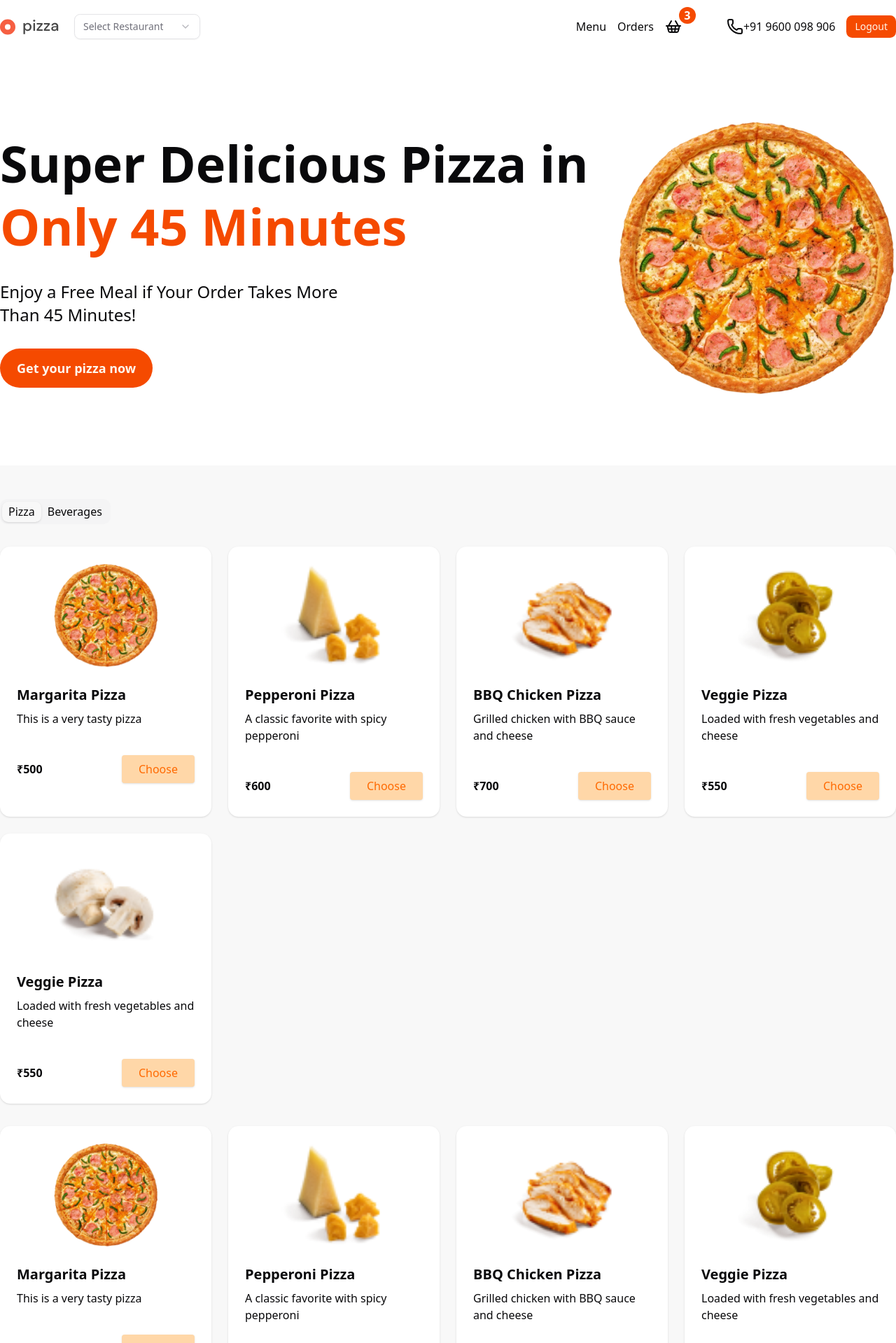
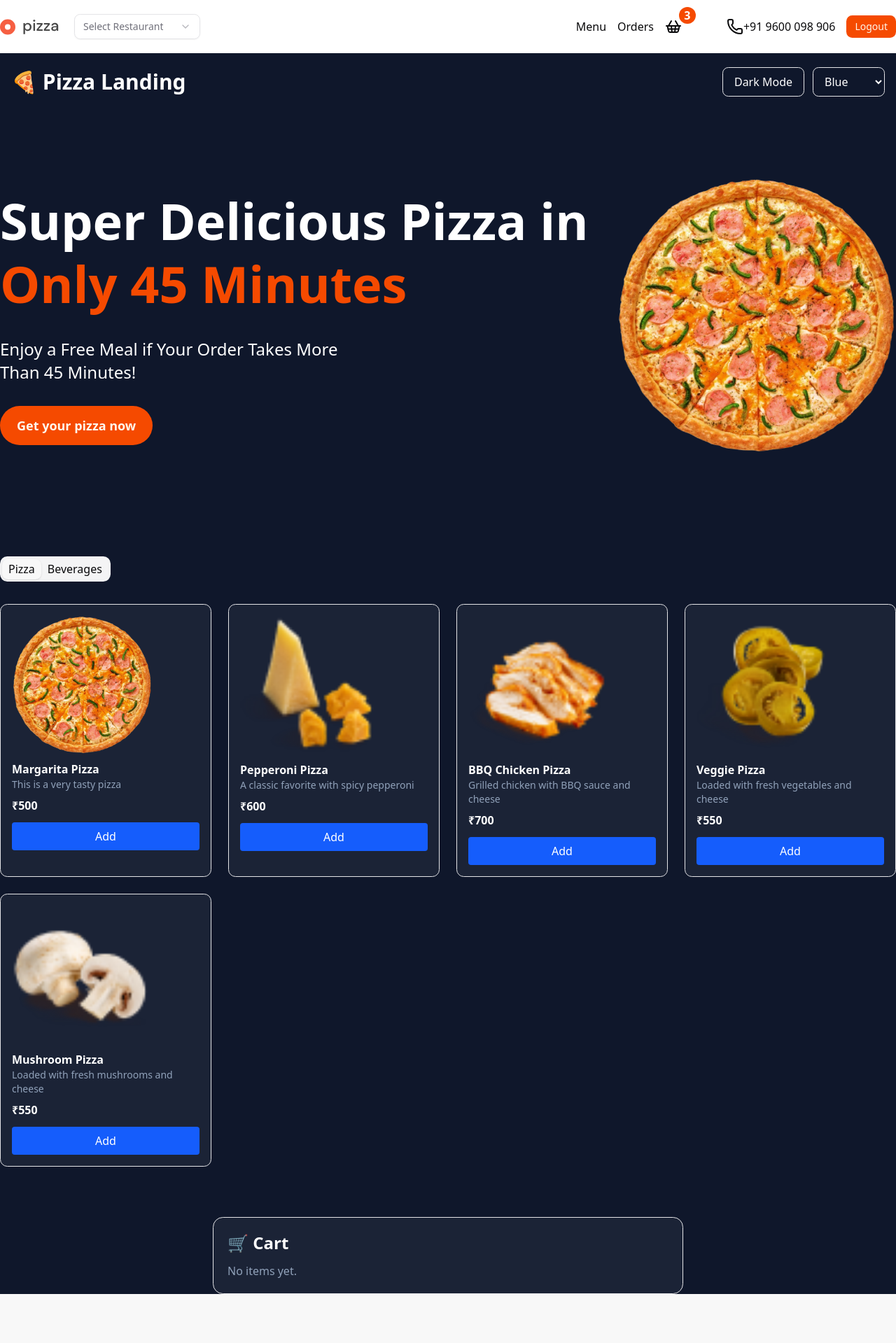
Before and after one commit to abhirajbhargava19/client-ui, a Next.js app: page / in a window 1280 px wide. Shown: the top 1919 px of the page at 70% size. After the commit the page ends 1849 px from the top, so only its background shows below. Built offline with nearby package versions, Linux system fonts and the light colour scheme.

Commit message:
add cart context and update lyout/ui for dark theme with add to cart support

```diff
--- /dev/null
+++ b/app/(home)/components/context-cart.tsx
@@ -0,0 +1,53 @@
+"use client";
+
+import { createContext, useContext, useState, ReactNode } from "react";
+
+type Product = {
+  id: string;
+  name: string;
+  description: string;
+  image: string;
+  price: number;
+};
+
+type CartItem = Product & { qty: number };
+
+type CartContextType = {
+  cart: CartItem[];
+  addToCart: (product: Product) => void;
+  total: number;
+};
+
+const CartContext = createContext<CartContextType | undefined>(undefined);
+
+export function CartProvider({ children }: { children: ReactNode }) {
+  const [cart, setCart] = useState<CartItem[]>([]);
+
+  const addToCart = (product: Product) => {
+    setCart((prev) => {
+      const exists = prev.find((p) => p.id === product.id);
+      if (exists) {
+        return prev.map((p) =>
+          p.id === product.id ? { ...p, qty: p.qty + 1 } : p
+        );
+      }
+      return [...prev, { ...product, qty: 1 }];
+    });
+  };
+
+  const total = cart.reduce((sum, item) => sum + item.price * item.qty, 0);
+
+  return (
+    <CartContext.Provider value={{ cart, addToCart, total }}>
+      {children}
+    </CartContext.Provider>
+  );
+}
+
+export const useCart = () => {
+  const context = useContext(CartContext);
+  if (!context) {
+    throw new Error("useCart must be used inside CartProvider");
+  }
+  return context;
+};
--- a/app/(home)/components/product-card.tsx
+++ b/app/(home)/components/product-card.tsx
@@ -1,5 +1,7 @@
+"use client";
+
 import { Button } from '@/components/ui/button';
-import { Card,  CardContent, CardFooter, CardHeader } from '@/components/ui/card';
+import { Card, CardContent, CardFooter, CardHeader } from '@/components/ui/card';
 import { Dialog, DialogContent, DialogDescription, DialogHeader, DialogTitle, DialogTrigger } from '@/components/ui/dialog';
 import { Label } from '@/components/ui/label';
 import { RadioGroup, RadioGroupItem } from '@/components/ui/radio-group';
@@ -8,36 +10,57 @@ import ToppingList from './topping-list';
 import { ShoppingCart } from 'lucide-react';
 
 
-type Product ={
+const useCart = () => {
+  const addToCart = (product: any) => {
+    console.warn('addToCart called, but CartContext is not available. Product:', product);
+  };
+
+  return { addToCart };
+};
+
+type Product = {
   id: string;
   name: string;
   description: string;
   image: string;
   price: number;
-}
+};
 
- type PropTypes = {product: Product}
-const ProductCard = ({product}: PropTypes) => {
+type PropTypes = { product: Product };
+
+const ProductCard = ({ product }: PropTypes) => {
+  const { addToCart } = useCart();
+
   return (
     <Card className="border-none rounded-xl">
-  <CardHeader className='flex items-center justify-center'>
-    <Image alt="pizza-image" width={150} height={150} src={product.image}/>
+      <CardHeader className="flex items-center justify-center">
+        <Image alt="pizza-image" width={150} height={150} src={product.image} />
       </CardHeader>
+
       <CardContent>
         <h2 className="text-xl font-bold">{product.name}</h2>
         <p className="mt-2">{product.description}</p>
       </CardContent>
-  <CardFooter className='flex items-center justify-between mt-4'>
+
+      <CardFooter className="flex items-center justify-between mt-4">
         <p>
-    <span className="font-bold">₹{product.price}
-      </span></p>
+          <span className="font-bold">₹{product.price}</span>
+        </p>
+
         <Dialog>
-  <DialogTrigger className="bg-orange-200 hover:bg-orange-300 text-orange-500 px-6 py-2 rounded
-  -full shadow hover:shadow-lg outline-none focus:outline-none ease-linear transition-all
-   duration-150">
+          <DialogTrigger className="bg-orange-200 hover:bg-orange-300 text-orange-500 px-6 py-2 rounded-full shadow hover:shadow-lg outline-none focus:outline-none transition-all duration-150">
             Choose
           </DialogTrigger>
-  <DialogContent className='max-w-3xl p-0'>
+
+          <DialogContent className="max-w-3xl p-0">
+            <DialogHeader>
+              {/* Visually hidden title to remove accessibility error */}
+              <DialogTitle className="sr-only">{product.name} customization</DialogTitle>
+              <DialogDescription className="sr-only">
+                Choose size and crust options for the pizza
+              </DialogDescription>
+            </DialogHeader>
+
             <div className="flex">
               <div className="w-1/3 bg-white rounded p-8 flex items-center justify-center">
                 <Image alt="pizza-image" width={450} height={450} src={product.image} />
@@ -52,30 +75,21 @@ const ProductCard = ({product}: PropTypes) => {
                   <RadioGroup defaultValue="small" className="grid grid-cols-3 gap-4 mt-2">
                     <div>
                       <RadioGroupItem value="small" id="small" className="peer sr-only" aria-label="Small" />
-              <Label
-                htmlFor="small"
-                className="flex flex-col items-center justify-between rounded-md border-2 bg-white p-4 hover:bg-accent hover:text-accent-foreground peer-data-[state=checked]:border-primary [&:has([data-state=checked])]:border-primary"
-              >
+                      <Label htmlFor="small" className="flex flex-col items-center justify-between rounded-md border-2 bg-white p-4 hover:bg-accent peer-data-[state=checked]:border-primary">
                         Small
                       </Label>
                     </div>
 
                     <div>
                       <RadioGroupItem value="medium" id="medium" className="peer sr-only" aria-label="Medium" />
-              <Label
-                htmlFor="medium"
-                className="flex flex-col items-center justify-between rounded-md border-2 bg-white p-4 hover:bg-accent hover:text-accent-foreground peer-data-[state=checked]:border-primary [&:has([data-state=checked])]:border-primary"
-              >
+                      <Label htmlFor="medium" className="flex flex-col items-center justify-between rounded-md border-2 bg-white p-4 hover:bg-accent peer-data-[state=checked]:border-primary">
                         Medium
                       </Label>
                     </div>
 
                     <div>
                       <RadioGroupItem value="large" id="large" className="peer sr-only" aria-label="Large" />
-              <Label
-                htmlFor="large"
-                className="flex flex-col items-center justify-between rounded-md border-2 bg-white p-4 hover:bg-accent hover:text-accent-foreground peer-data-[state=checked]:border-primary [&:has([data-state=checked])]:border-primary"
-              >
+                      <Label htmlFor="large" className="flex flex-col items-center justify-between rounded-md border-2 bg-white p-4 hover:bg-accent peer-data-[state=checked]:border-primary">
                         Large
                       </Label>
                     </div>
@@ -87,20 +101,14 @@ const ProductCard = ({product}: PropTypes) => {
                   <RadioGroup defaultValue="thin" className="grid grid-cols-3 gap-4 mt-2">
                     <div>
                       <RadioGroupItem value="thin" id="thin" className="peer sr-only" aria-label="Thin" />
-              <Label
-                htmlFor="thin"
-                className="flex flex-col items-center justify-between rounded-md border-2 bg-white p-4 hover:bg-accent hover:text-accent-foreground peer-data-[state=checked]:border-primary [&:has([data-state=checked])]:border-primary"
-              >
+                      <Label htmlFor="thin" className="flex flex-col items-center justify-between rounded-md border-2 bg-white p-4 hover:bg-accent peer-data-[state=checked]:border-primary">
                         Thin
                       </Label>
                     </div>
 
                     <div>
                       <RadioGroupItem value="thick" id="thick" className="peer sr-only" aria-label="Thick" />
-              <Label
-                htmlFor="thick"
-                className="flex flex-col items-center justify-between rounded-md border-2 bg-white p-4 hover:bg-accent hover:text-accent-foreground peer-data-[state=checked]:border-primary [&:has([data-state=checked])]:border-primary"
-              >
+                      <Label htmlFor="thick" className="flex flex-col items-center justify-between rounded-md border-2 bg-white p-4 hover:bg-accent peer-data-[state=checked]:border-primary">
                         Thick
                       </Label>
                     </div>
@@ -110,12 +118,12 @@ const ProductCard = ({product}: PropTypes) => {
                     <ToppingList />
 
                     <div className="flex items-center justify-between mt-12">
-                <span className="font-bold">₹400</span>
-                <Button>
+                      <span className="font-bold">₹{product.price}</span>
+
+                      <Button onClick={() => addToCart(product)}>
                         <ShoppingCart size={20} />
                         <span className="ml-2">Add to cart</span>
                       </Button>
-
                     </div>
                   </div>
                 </div>
@@ -125,7 +133,7 @@ const ProductCard = ({product}: PropTypes) => {
         </Dialog>
       </CardFooter>
     </Card>
-  )
-}
+  );
+};
 
-export default ProductCard
+export default ProductCard;
--- a/app/(home)/page.tsx
+++ b/app/(home)/page.tsx
@@ -1,7 +1,34 @@
-import {Button} from '@/components/ui/button'
-import { Tabs, TabsContent, TabsList, TabsTrigger } from '@/components/ui/tabs';
-import Image from 'next/image'
-import ProductCard from './components/product-card';
+"use client";
+
+import React, { useState } from "react";
+import { Button } from "@/components/ui/button";
+import { Tabs, TabsContent, TabsList, TabsTrigger } from "@/components/ui/tabs";
+import Image from "next/image";
+
+function ProductCard({
+  product,
+  addToCart,
+  accentClasses,
+}: {
+  product: { id: string; name: string; description: string; image: string; price: number };
+  addToCart: () => void;
+  accentClasses?: { bg: string; bgHover: string; text: string; border: string } | undefined;
+}) {
+  return (
+    <div className="border rounded-lg p-4 bg-white/5">
+      <Image alt={product.name} src={product.image} width={200} height={160} />
+      <div className="mt-2 font-semibold">{product.name}</div>
+      <div className="text-sm text-slate-400">{product.description}</div>
+      <div className="mt-2 font-bold">₹{product.price}</div>
+      <button
+        onClick={addToCart}
+        className={`mt-3 w-full py-2 rounded text-white ${accentClasses?.bg ?? "bg-blue-600"} ${accentClasses?.bgHover ?? "hover:bg-blue-700"}`}
+      >
+        Add
+      </button>
+    </div>
+  );
+}
 
 export type Product = {
   id: string;
@@ -11,94 +38,169 @@ export type Product = {
   price: number;
 };
 
+const products: Product[] = [
+  { id: "1", name: "Margarita Pizza", description: "This is a very tasty pizza", image: "/pizza-main.png", price: 500 },
+  { id: "2", name: "Pepperoni Pizza", description: "A classic favorite with spicy pepperoni", image: "/cheese.png", price: 600 },
+  { id: "3", name: "BBQ Chicken Pizza", description: "Grilled chicken with BBQ sauce and cheese", image: "/chicken.png", price: 700 },
+  { id: "4", name: "Veggie Pizza", description: "Loaded with fresh vegetables and cheese", image: "/jelapeno.png", price: 550 },
+  { id: "5", name: "Mushroom Pizza", description: "Loaded with fresh mushrooms and cheese", image: "/mushroom.png", price: 550 },
+];
 
-const products: Product[] = [
-  {
-    id: '1',
-    name: 'Margarita Pizza',
-    description: 'This is a very tasty pizza',
-    image: '/pizza-main.png',
-    price: 500,
-  },
-  {
-    id: '2',
-    name: 'Pepperoni Pizza',
-    description: 'A classic favorite with spicy pepperoni',
-    image: '/cheese.png',
-    price: 600,
-  },
-  {
-    id: '3',
-    name: 'BBQ Chicken Pizza',
-    description: 'Grilled chicken with BBQ sauce and cheese',
-    image: '/chicken.png',
-    price: 700,
-  },
-  {
-    id: '4',
-    name: 'Veggie Pizza',
-    description: 'Loaded with fresh vegetables and cheese',
-    image: '/jelapeno.png',
-    price: 550,
-  },
-   {
-    id: '5',
-    name: 'Veggie Pizza',
-    description: 'Loaded with fresh vegetables and cheese',
-    image: '/mushroom.png',
-    price: 550,
-  },
+
+const beverages = [
+  { id: "b1", name: "Coca Cola", description: "330ml", image: "/coke.png", price: 80 },
+  { id: "b2", name: "Pepsi", description: "330ml", image: "/pepsi.png", price: 80 },
+  { id: "b3", name: "Orange Juice", description: "250ml", image: "/orange.png", price: 120 },
 ];
 
 export default function Home() {
+  // THEME
+  const [isDark, setIsDark] = useState(true);
+
+  // ACCENT COLOR
+  const [accent, setAccent] = useState("blue");
+
+  const accentClasses = {
+    blue: { bg: "bg-blue-600", bgHover: "hover:bg-blue-700", text: "text-blue-400", border: "border-blue-400" },
+    orange: { bg: "bg-orange-600", bgHover: "hover:bg-orange-700", text: "text-orange-400", border: "border-orange-400" },
+  }[accent];
+
+  // CART STATE - each item has qty
+  const [cart, setCart] = useState<(Product & { qty: number })[]>([]);
+
+  // Add single unit to cart (real-time UI update)
+  const addToCart = (item: Product) => {
+    setCart((prev) => {
+      const exist = prev.find((p) => p.id === item.id);
+      if (exist) {
+        return prev.map((p) => (p.id === item.id ? { ...p, qty: p.qty + 1 } : p));
+      }
+      return [...prev, { ...item, qty: 1 }];
+    });
+  };
+
+  // Decrement qty or remove
+  const removeFromCart = (id: string) => {
+    setCart((prev) => {
+      const exist = prev.find((p) => p.id === id);
+      if (!exist) return prev;
+      if (exist.qty <= 1) return prev.filter((p) => p.id !== id);
+      return prev.map((p) => (p.id === id ? { ...p, qty: p.qty - 1 } : p));
+    });
+  };
+
+  // Remove item completely
+  const clearItem = (id: string) => setCart((prev) => prev.filter((p) => p.id !== id));
+
+  // Correct billing: subtotal, tax (example), final total
+  const subtotal = cart.reduce((a, c) => a + c.price * c.qty, 0);
+  const TAX_RATE = 0.18; // 18% GST example — change as needed
+  const tax = Math.round(subtotal * TAX_RATE);
+  const totalPrice = subtotal + tax;
+
   return (
-    <>
-       <section className='bg-white'>
-        <div className='container  mx-auto flex items-center justify-between py-24'>
-          {/* LEFT SIDE */}
+    <div className={isDark ? "min-h-screen bg-slate-900 text-white" : "min-h-screen bg-white text-slate-900"}>
+      <header className="max-w-7xl mx-auto px-4 py-5 flex items-center justify-between">
+        <h1 className="text-3xl font-bold">🍕 Pizza Landing</h1>
+        <div className="flex gap-3">
+          <button onClick={() => setIsDark(!isDark)} className="px-4 py-2 border rounded-md">{isDark ? "Dark" : "Light"} Mode</button>
+          <select value={accent} onChange={(e) => setAccent(e.target.value)} className="px-3 py-2 border rounded-md bg-transparent">
+            <option value="blue">Blue</option>
+            <option value="orange">Orange</option>
+          </select>
+        </div>
+      </header>
+
+      {/* HERO */}
+      <section>
+        <div className="container mx-auto flex items-center justify-between py-24">
           <div>
-            <h1 className='text-7xl font-black font-sans leading-tight'>
-              Super Delicious Pizza in <br/>
-              <span className='text-primary'>Only 45 Minutes</span>
+            <h1 className="text-7xl font-black leading-tight">
+              Super Delicious Pizza in <br />
+              <span className="text-primary">Only 45 Minutes</span>
             </h1>
-
-            <p className='text-2xl mt-8 max-w-lg leading-snug'>
-              Enjoy a Free Meal if Your Order Takes More Than 45 Minutes!
-            </p>
-
-             {/* Right Side */}
-            <Button className='mt-8 text-lg rounded-full py-7 px-6 font-bold'>
-              Get your pizza now
-            </Button>
+            <p className="text-2xl mt-8 max-w-lg leading-snug">Enjoy a Free Meal if Your Order Takes More Than 45 Minutes!</p>
+            <Button className="mt-8 text-lg rounded-full py-7 px-6 font-bold">Get your pizza now</Button>
           </div>
-          <div>
-              <Image alt="pizza-main" src={'/pizza-main.png'} width={400} height={400} />
-          </div>
+          <div><Image alt="pizza-main" src={"/pizza-main.png"} width={400} height={400} /></div>
         </div>
       </section>
+
+      {/* PRODUCTS */}
       <section>
-          <div className='container py-12'>
+        <div className="container py-12 mx-auto">
           <Tabs defaultValue="pizza">
             <TabsList>
               <TabsTrigger value="pizza" className="text-md">Pizza</TabsTrigger>
               <TabsTrigger value="beverages" className="text-md">Beverages</TabsTrigger>
             </TabsList>
+
             <TabsContent value="pizza">
-                  <div  className='grid grid-cols-1 md:grid-cols-3 lg:grid-cols-4 gap-6 mt-6'>
+              <div className="grid grid-cols-1 md:grid-cols-3 lg:grid-cols-4 gap-6 mt-6">
                 {products.map((product) => (
-                    <ProductCard product={product} key={product.id} />
+                  <ProductCard
+                    product={product}
+                    key={product.id}
+                    addToCart={() => addToCart(product)}
+                    accentClasses={accentClasses}
+                  />
                 ))}
               </div>
             </TabsContent>
-                <TabsContent value="beverages">Beverages list</TabsContent>
-                <div  className='grid grid-cols-1 md:grid-cols-3 lg:grid-cols-4 gap-6 mt-6'>
-                  {products.map((product) => (
-                    <ProductCard product={product} key={product.id} />
+
+            <TabsContent value="beverages">
+              <div className="grid grid-cols-1 md:grid-cols-3 lg:grid-cols-4 gap-6 mt-6">
+                {beverages.map((product) => (
+                  <ProductCard
+                    product={product}
+                    key={product.id}
+                    addToCart={() => addToCart(product)}
+                    accentClasses={accentClasses}
+                  />
                 ))}
               </div>
+            </TabsContent>
           </Tabs>
         </div>
       </section>
+
+      {/* CART */}
+      <section className="max-w-2xl mx-auto p-5 border rounded-xl mt-6 bg-white/5">
+        <h2 className="text-2xl font-bold mb-3">🛒 Cart</h2>
+
+        {cart.length === 0 && <p className="text-slate-400">No items yet.</p>}
+
+        {cart.map((item) => (
+          <div key={item.id} className="flex items-center justify-between py-2 border-b">
+            <div>
+              <div className="font-medium">{item.name}</div>
+              <div className="text-sm text-slate-400">₹{item.price} × {item.qty}</div>
+            </div>
+
+            <div className="flex gap-2 items-center">
+              <button onClick={() => removeFromCart(item.id)} className="px-2 py-1 border rounded">-</button>
+              <span className="w-6 text-center font-medium">{item.qty}</span>
+              <button onClick={() => addToCart(item)} className="px-2 py-1 border rounded">+</button>
+              <span className="ml-4 font-bold">₹{item.price * item.qty}</span>
+              <button onClick={() => clearItem(item.id)} className="ml-3 text-sm text-red-400">Remove</button>
+            </div>
+          </div>
+        ))}
+
+        {cart.length > 0 && (
+          <>
+            <div className="mt-3 space-y-2">
+              <div className="flex justify-between text-sm"><span>Subtotal</span><span>₹{subtotal}</span></div>
+              <div className="flex justify-between text-sm"><span>Tax (18%)</span><span>₹{tax}</span></div>
+              <div className="flex justify-between font-bold text-lg"><span>Total</span><span>₹{totalPrice}</span></div>
+            </div>
+
+            <button className={`mt-4 w-full py-3 rounded-md text-white font-bold ${accentClasses?.bg ?? "bg-blue-600"} ${accentClasses?.bgHover ?? "hover:bg-blue-700"}`}>
+              Checkout
+            </button>
           </>
+        )}
+      </section>
+    </div>
   );
 }
--- a/app/layout.tsx
+++ b/app/layout.tsx
@@ -1,8 +1,13 @@
 import type { Metadata } from "next";
-import {Manrope, Inter} from "next/font/google";
+import { Manrope, Inter } from "next/font/google";
 import "./globals.css";
 import { cn } from "@/lib/utils";
 import Header from "@/components/ui/custom/header";
+import type { ReactNode } from "react";
+// Simple server-side CartProvider fallback to avoid missing module during development
+function CartProvider({ children }: { children: ReactNode }) {
+  return <>{children}</>;
+}
 
 const manrope = Manrope({
   variable: "--font-manrope",
@@ -27,11 +32,15 @@ export default function RootLayout({
   return (
     <html lang="en">
       <body
-        className={cn("min-h-screen w-full bg-background font-manrope antialiased",manrope.variable)}
+        className={cn(
+          "min-h-screen w-full bg-background font-manrope antialiased",
+          manrope.variable
+        )}
       >
-        <Header/>
-        <h1></h1>
-        <main>{children}</main>
+        <CartProvider>   {/* 👈 WRAP EVERYTHING HERE */}
+          <Header />
+          <main>{children}</main>
+        </CartProvider>
       </body>
     </html>
   );
--- a/components/ui/dialog.tsx
+++ b/components/ui/dialog.tsx
@@ -2,6 +2,7 @@
 
 import * as React from "react"
 import * as DialogPrimitive from "@radix-ui/react-dialog"
+
 import { XIcon } from "lucide-react"
 
 import { cn } from "@/lib/utils"
```
Lines whose indentation alone changed are shown as unchanged.
